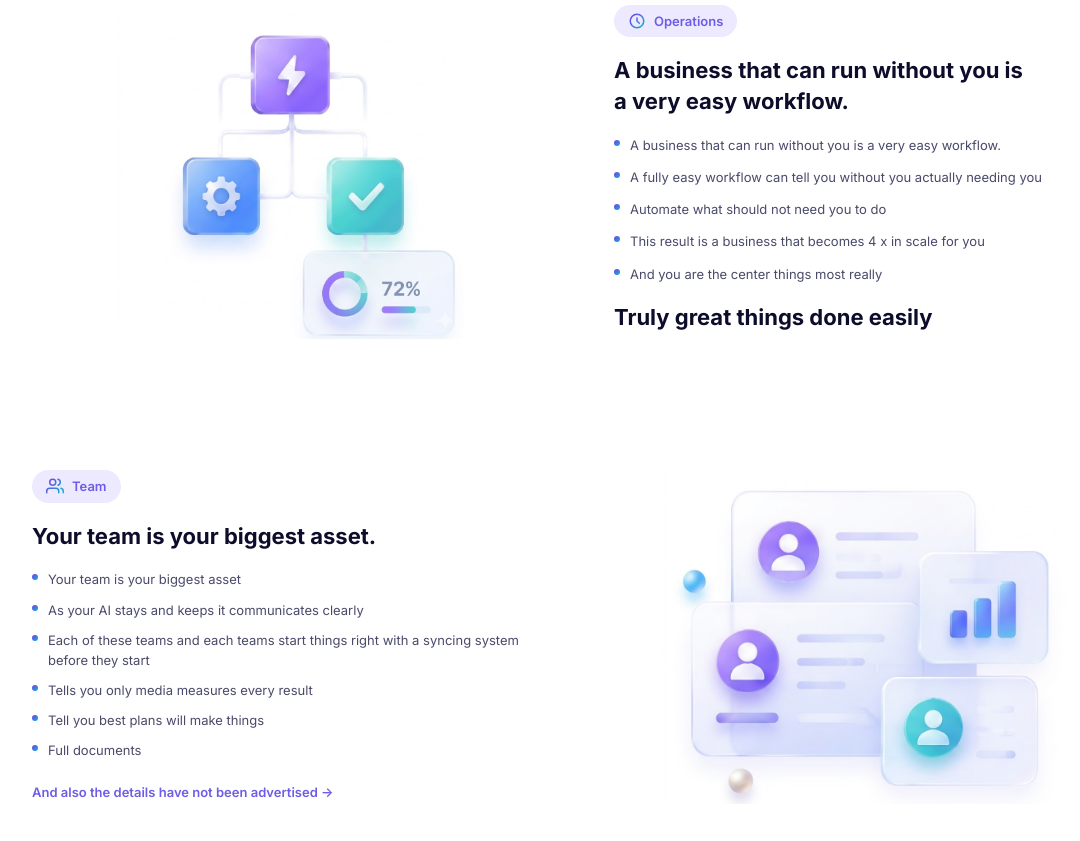
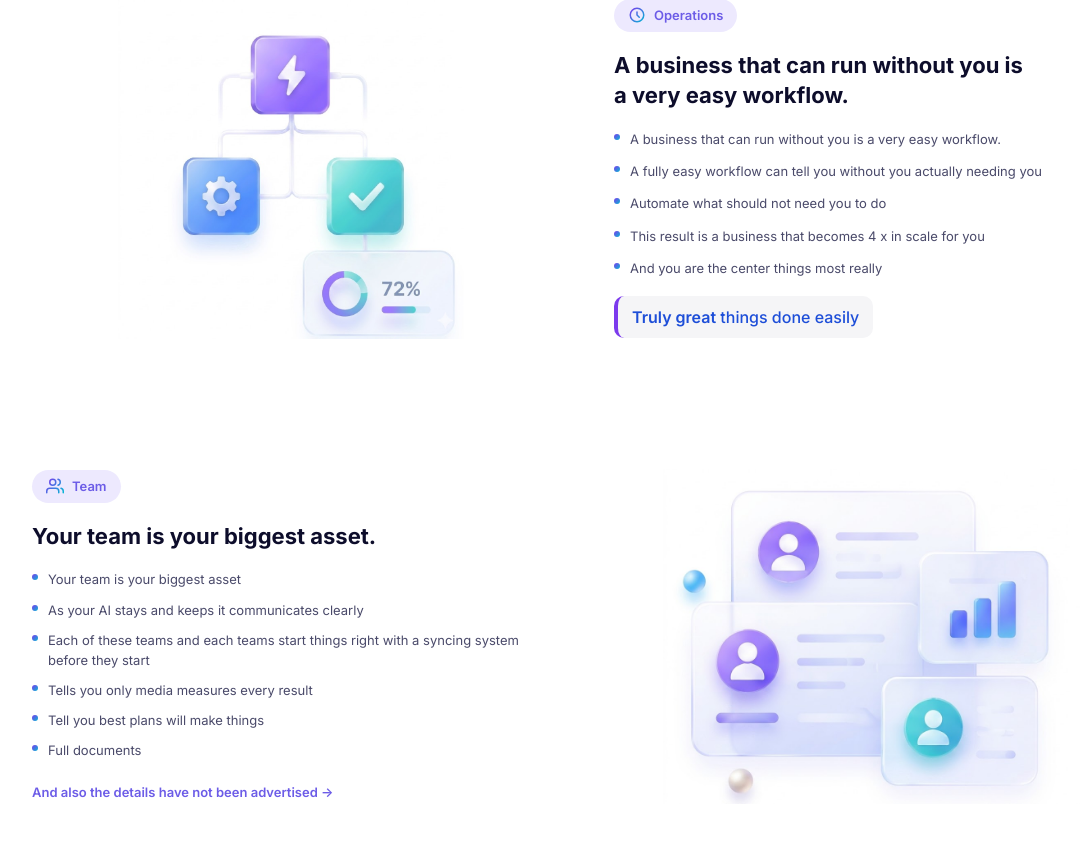
Before and after one commit to EshaAsif-5/copyme, a Next.js app: page / in a window 1280 px wide. Shown: the part 1949-2790 px from the top of the page, without its empty margins (58-1138 px from the left). Built offline with nearby package versions, Linux system fonts and the light colour scheme.

Commit message:
Update Operations.module.css

```diff
--- a/src/components/Operations/Operations.module.css
+++ b/src/components/Operations/Operations.module.css
@@ -125,3 +125,27 @@
     height: 200px;
   }
 }
+
+.headingBox {
+  background: #f5f5f7;
+  border-left: 4px solid #7c3aed;
+  padding: 10px 14px;
+  border-radius: 10px;
+  display: inline-block;
+  width: fit-content;
+}
+
+/* heading text */
+.headingBox .heading {
+  margin: 0;
+  font-size: 16px; /* reduced font size */
+  font-weight: 500;
+  color: #1d4ed8; /* full blue text */
+  line-height: 1.4;
+}
+
+/* remove mixed color effect */
+.headingAccent {
+  color: inherit; /* ensures same blue */
+  font-weight: 600;
+}
```
